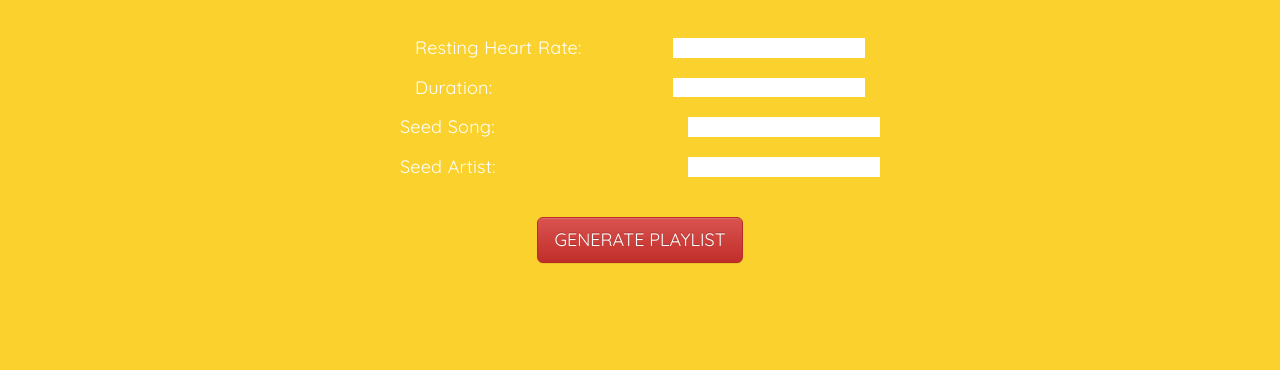
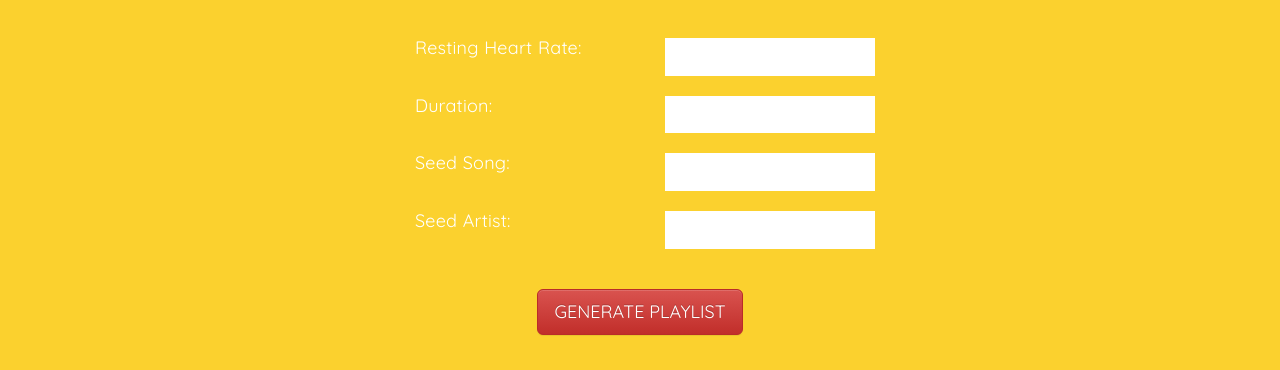
Before and after one commit to cairomo/pulse, a plain HTML site: page index.html in a window 1280 px wide. Shown: the part 430-800 px from the top of the page. Drawn offline with nearby package versions, Linux system fonts and the light colour scheme.

Commit message:
Update index.html
fixed alignment with forms, form text, allowed scrolling, put id back into input

```diff
--- a/index.html
+++ b/index.html
@@ -149,7 +149,7 @@
             font-weight:300;
             letter-spacing:0.2px;
             word-spacing:0.5px;
-            overflow-y:hidden;
+            overflow-y:scroll;
         }
         h1 {
           font-family: 'Quicksand';
@@ -163,6 +163,11 @@
         }
         .container {
           width: 500px;
+        }
+
+        input, select, textarea {
+            color: #666666;
+            padding:0.5em;
         }
     </style>
 </head>
@@ -183,7 +188,7 @@
               <h4 class="text-left">Resting Heart Rate: </h4>
             </div>
             <div class="col-sm-6">
-              <h4 class="text-right"><input type="text" name="restingHeartRate"></h4>
+              <h4 class="text-right"><input type="text" id="restingHeartRate"></h4>
             </div>
           </div>
           <div class="row">
@@ -191,14 +196,15 @@
               <h4 class="text-left">Duration: </h4>
             </div>
             <div class="col-sm-6">
-              <h4 class="text-right"><input type="text" name="duration"></h4>
+              <h4 class="text-right"><input type="text" id="duration"></h4>
+            </div>
           </div>
           <div class="row">
             <div class="col-sm-6">
               <h4 class="text-left">Seed Song: </h4>
             </div>
             <div class="col-sm-6">
-              <h4 class="text-right"><input type="text" name="seedName"></h4>
+              <h4 class="text-right"><input type="text" id="seedName"></h4>
             </div>
           </div>
           <div class="row">
@@ -206,13 +212,13 @@
               <h4 class="text-left">Seed Artist: </h4>
             </div>
             <div class="col-sm-6">
-              <h4 class="text-right"><input type="text" name="seedArtist"></h4>
+              <h4 class="text-right"><input type="text" id="seedArtist"></h4>
             </div>
           </div>
         </div>
         </p>
         <br>
-        <button type="button" id="playlist" class="btn btn-lg btn-danger">GENERATE PLAYLIST</button>
+        <button type="button" id="playlist" class="btn btn-lg btn-danger" onclick="getSongs()">GENERATE PLAYLIST</button>
   </center>
 </body>
 
```
